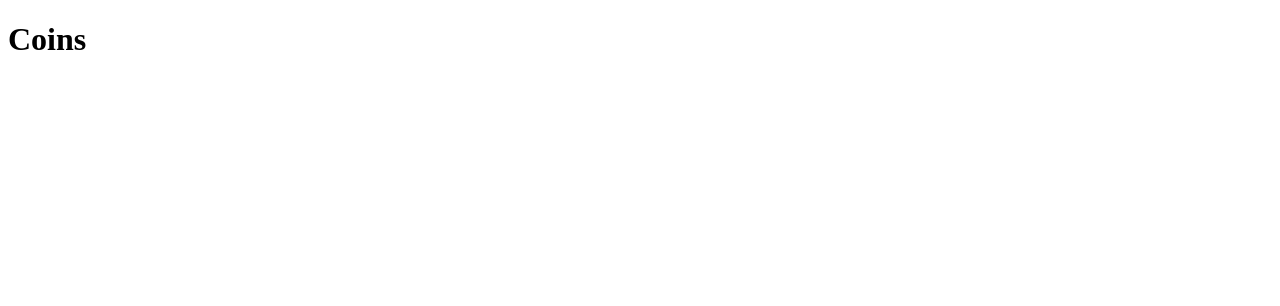
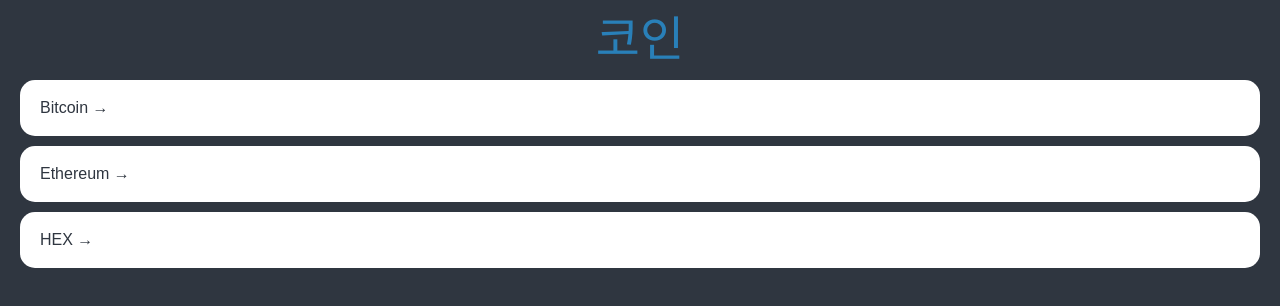
Before and after one commit to Hyun-h/react-master-class, a React (Create React App) app: page / in a window 1280 px wide. Shown: the top 306 px of the page. Built offline with nearby package versions, Linux system fonts and the light colour scheme.

Commit message:
GlobalStyle setting, coin list css

```diff
--- a/src/App.tsx
+++ b/src/App.tsx
@@ -1,8 +1,83 @@
 import React from 'react';
 import Router from './Router';
+import { createGlobalStyle } from 'styled-components';
+
+const GlobalStyle = createGlobalStyle`
+//reset css 넣든 넣어주면 됨
+@import url('https://fonts.googleapis.com/css2?family=Source+Sans+Pro:wght@300;400&display=swap');
+
+html, body, div, span, applet, object, iframe,
+h1, h2, h3, h4, h5, h6, p, blockquote, pre,
+a, abbr, acronym, address, big, cite, code,
+del, dfn, em, img, ins, kbd, q, s, samp,
+small, strike, strong, sub, sup, tt, var,
+b, u, i, center,
+dl, dt, dd, menu, ol, ul, li,
+fieldset, form, label, legend,
+table, caption, tbody, tfoot, thead, tr, th, td,
+article, aside, canvas, details, embed,
+figure, figcaption, footer, header, hgroup,
+main, menu, nav, output, ruby, section, summary,
+time, mark, audio, video {
+  margin: 0;
+  padding: 0;
+  border: 0;
+  font-size: 100%;
+  font: inherit;
+  vertical-align: baseline;
+}
+/* HTML5 display-role reset for older browsers */
+article, aside, details, figcaption, figure,
+footer, header, hgroup, main, menu, nav, section {
+  display: block;
+}
+/* HTML5 hidden-attribute fix for newer browsers */
+*[hidden] {
+    display: none;
+}
+body {
+  line-height: 1;
+}
+menu, ol, ul {
+  list-style: none;
+}
+blockquote, q {
+  quotes: none;
+}
+blockquote:before, blockquote:after,
+q:before, q:after {
+  content: '';
+  content: none;
+}
+table {
+  border-collapse: collapse;
+  border-spacing: 0;
+}
+//요것도 당연히 추가!
+* {
+  box-sizing: border-box;
+}
+body {
+  //만약 로드가 되지 않을 경우 이 폰트 쓰게 설정
+  font-family: 'Source Sans Pro', sans-serif;
+  background-color:${(props) => props.theme.bgColor};
+  color:${(props) => props.theme.textColor}
+}
+a {
+  //a tag 밑줄 없애기
+  text-decoration:none;
+  //color 부모한테 상속해줘!
+  color: inherit;
+}
+`;
 
 function App() {
-    return <Router />;
+    return (
+        <>
+            <GlobalStyle />
+            <Router />
+        </>
+    );
 }
 
 export default App;
--- a/src/routes/Coins.tsx
+++ b/src/routes/Coins.tsx
@@ -1,7 +1,83 @@
 import React from 'react';
+import styled from 'styled-components';
+import { Link } from 'react-router-dom';
+
+const Container = styled.main`
+    padding: 0 1.25rem;
+`;
+
+const Header = styled.header`
+    height: 10vh;
+    display: flex;
+    justify-content: center;
+    align-items: center;
+`;
+
+const CoinsList = styled.ul``;
+
+const Coin = styled.li`
+    background-color: white;
+    color: ${(props) => props.theme.bgColor};
+    margin-bottom: 0.625rem;
+    border-radius: 15px;
+    padding: 1.25rem;
+
+    &:hover {
+        color: ${(props) => props.theme.accentColor};
+        transition: color 0.2s ease-in;
+    }
+`;
+
+const Title = styled.h1`
+    font-size: 3rem;
+    color: ${(props) => props.theme.accentColor};
+`;
+
+const coins = [
+    {
+        id: 'btc-bitcoin',
+        name: 'Bitcoin',
+        symbol: 'BTC',
+        rank: 1,
+        is_new: false,
+        is_active: true,
+        type: 'coin',
+    },
+    {
+        id: 'eth-ethereum',
+        name: 'Ethereum',
+        symbol: 'ETH',
+        rank: 2,
+        is_new: false,
+        is_active: true,
+        type: 'coin',
+    },
+    {
+        id: 'hex-hex',
+        name: 'HEX',
+        symbol: 'HEX',
+        rank: 3,
+        is_new: false,
+        is_active: true,
+        type: 'token',
+    },
+];
 
 function Coins() {
-    return <h1>Coins</h1>;
+    return (
+        <Container>
+            <Header>
+                <Title>코인</Title>
+            </Header>
+            <CoinsList>
+                {coins.map((coin) => (
+                    <Link to={`/${coin.id}`} key={coin.id}>
+                        <Coin>{coin.name} &rarr;</Coin>
+                    </Link>
+                ))}
+            </CoinsList>
+        </Container>
+    );
 }
 
 export default Coins;
--- a/src/styled.d.ts
+++ b/src/styled.d.ts
@@ -6,6 +6,6 @@
     export interface DefaultTheme {
         textColor: string;
         bgColor: string;
-        btnColor: string;
+        accentColor: string;
     }
 }
--- a/src/theme.ts
+++ b/src/theme.ts
@@ -1,7 +1,7 @@
 import { DefaultTheme } from 'styled-components';
 
 export const theme: DefaultTheme = {
-    bgColor: 'white',
-    textColor: 'black',
-    btnColor: 'tomato',
+    bgColor: '#2f3640',
+    textColor: '#f5f6fa',
+    accentColor: '#2980b9',
 };
```
Also changed, not shown: 1 other file (tests, documents, lock files or other folders).
